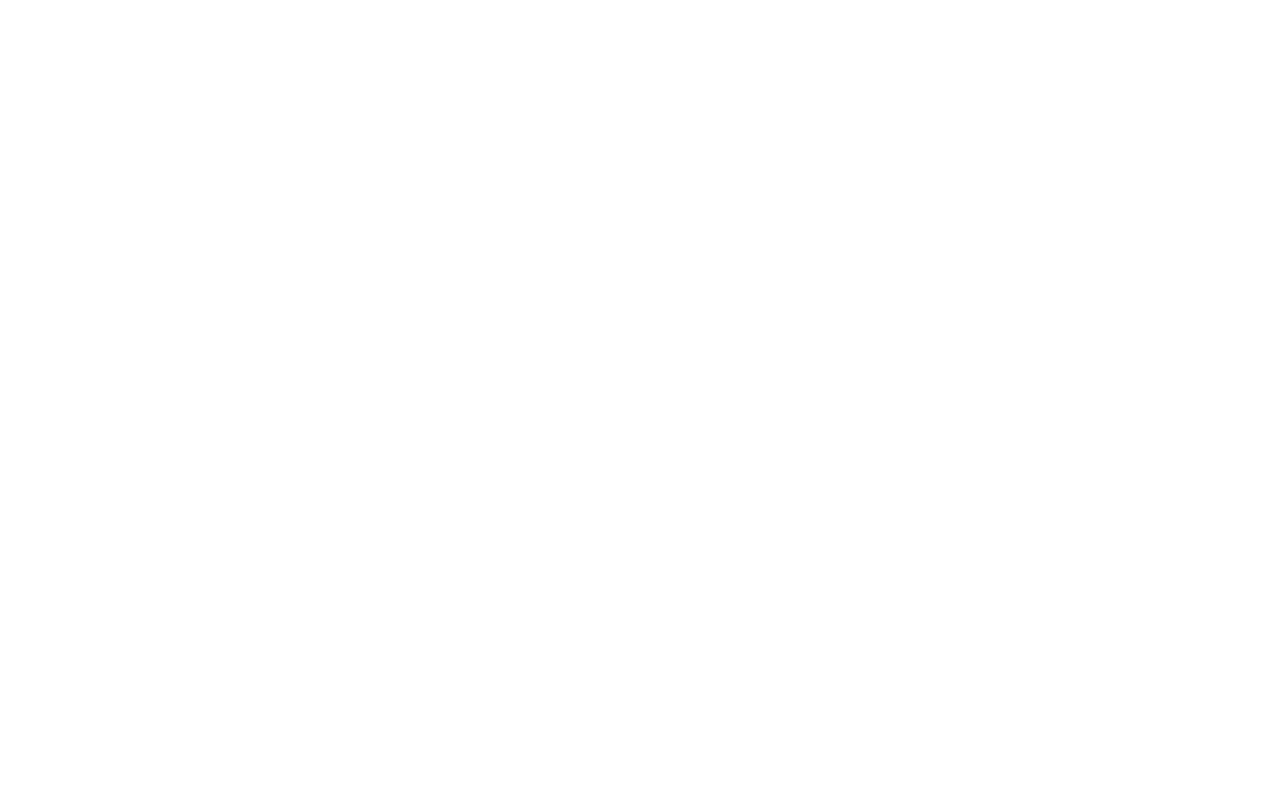
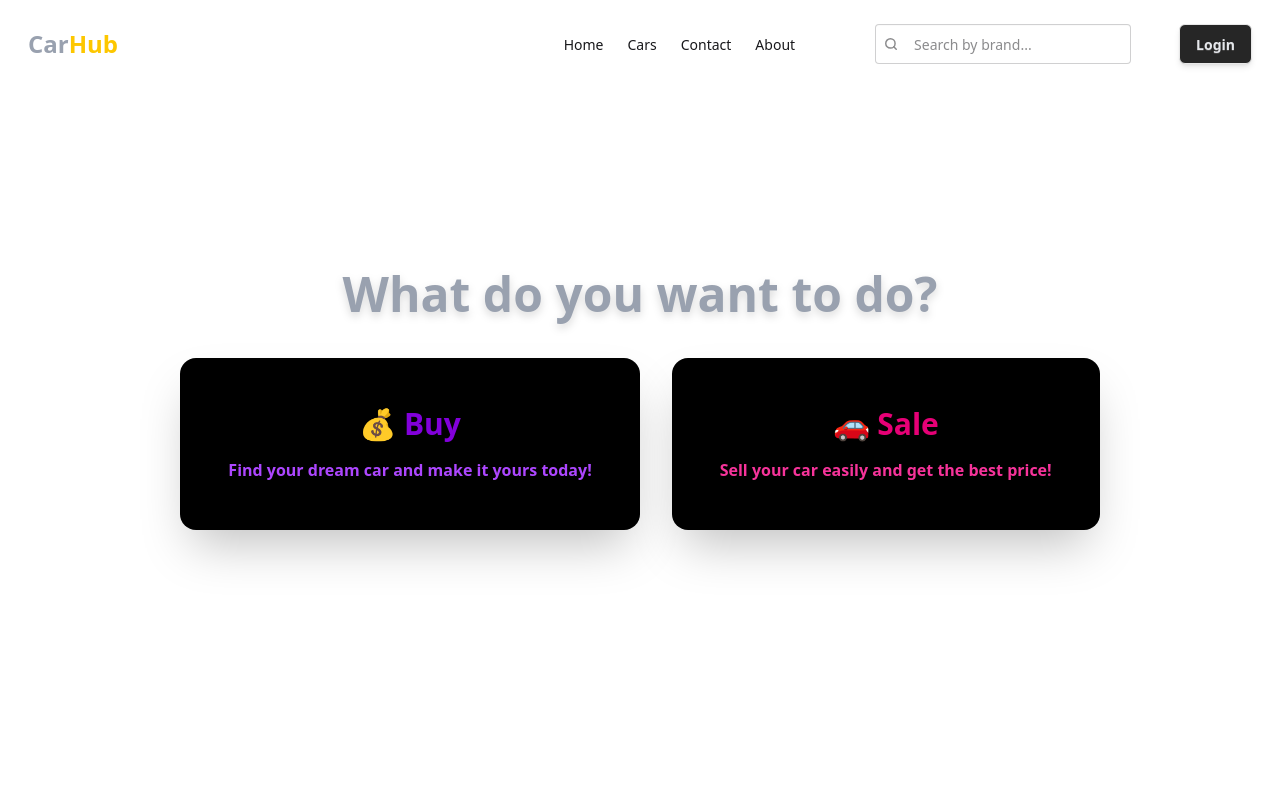
Before and after one commit to jadab691/CarHub, a React (Vite) app in the folder frontend/: page /buysale in a window 1280 px wide. Before the commit this address had no page. Shown: the top 800 px of the page. Built offline with nearby package versions, Linux system fonts and the light colour scheme.

Commit message:
Added Buy/Sale button and 2 pages named Buy and Sale and added footer and navbar to some pages

```diff
--- a/frontend/src/App.jsx
+++ b/frontend/src/App.jsx
@@ -6,6 +6,9 @@
 import About from "./components/About";
 import Login from "./components/Login";
 import Profile from "./components/Profile";
+import BuySale from "./components/BuySale";
+import Buy from "./components/Buy";
+import Sale from "./components/Sale";
 function App() {
   return (
     <div className=" ">
@@ -17,6 +20,10 @@
         <Route path="/about" element={<About />} />
         <Route path="/login" element={<Login />} />
         <Route path="/profile" element={<Profile />} />
+        <Route path="/buysale" element={<BuySale />}></Route>
+        <Route path="/buy" element={<Buy />} />
+        <Route path="/sale" element={<Sale />} />
+
       </Routes>
     </div>
   );
--- a/frontend/src/components/About.jsx
+++ b/frontend/src/components/About.jsx
@@ -1,7 +1,7 @@
 import React from "react";
 import Jadab from "../../public/jadab.jpg";
 import Navbar from "./Navbar";
-
+import Footer from "./Footer";
 function About() {
   return (
     <>
@@ -26,6 +26,7 @@
 
         <div className="w-full md:w-1/2 order-2 md:order-0 mt-12 mb-25 md:mt-25"></div>
       </div>
+      <Footer />
     </>
   );
 }
--- /dev/null
+++ b/frontend/src/components/Buy.jsx
@@ -0,0 +1,20 @@
+import React from "react";
+import Navbar from "./Navbar";
+import Footer from "./Footer";
+
+function Buy() {
+  return (
+    <>
+      <Navbar />
+
+      <div className="max-w-screen-2xl container mx-auto md:px-20 px-4 flex flex-col md:flex-row mt-12 md:mt-5  md:mb-20 ">
+        <div className="w-full md:w-1/2 order-2 md:order-0 mt-12 mb-25 md:mt-25">
+          Buy
+        </div>
+      </div>
+      <Footer />
+    </>
+  );
+}
+
+export default Buy;
--- /dev/null
+++ b/frontend/src/components/BuySale.jsx
@@ -0,0 +1,53 @@
+import React from "react";
+import { Navigate, useNavigate } from "react-router-dom";
+import Navbar from "../components/Navbar";
+import Footer from "../components/Footer";
+
+function BuySale() {
+  const navigate = useNavigate();
+
+  return (
+    <>
+    <Navbar/>
+    <div
+      className="min-h-screen flex flex-col items-center justify-center
+        text-gray-400 "
+    >
+      <h1 className="text-4xl md:text-5xl font-bold mb-10 text-center drop-shadow-lg">
+        What do you want to do?
+      </h1>
+
+      <div className="flex flex-col md:flex-row gap-8">
+        {/* Buy Card */}
+        <div
+          className=" bg-black text-purple-700 font-bold rounded-2xl shadow-2xl hover:scale-105 transform  transition duration-300 flex flex-col items-center justify-center p-12 cursor-pointer"
+          onClick={() => {
+            navigate("/buy");
+          }}
+        >
+          <div className="text-3xl mb-4">💰 Buy</div>
+          <div className="text-center text-purple-500">
+            Find your dream car and make it yours today!
+          </div>
+        </div>
+
+        {/* Sale Card */}
+        <div
+          className="bg-black text-pink-600 font-bold rounded-2xl shadow-2xl hover:scale-105 transform transition duration-300 flex flex-col items-center justify-center p-12 cursor-pointer"
+          onClick={() => {
+            navigate("/sale");
+          }}
+        >
+          <div className="text-3xl mb-4">🚗 Sale</div>
+          <div className="text-center text-pink-500">
+            Sell your car easily and get the best price!
+          </div>
+        </div>
+      </div>
+    </div>
+    <Footer/>
+    </>
+  );
+}
+
+export default BuySale;
--- a/frontend/src/components/Login.jsx
+++ b/frontend/src/components/Login.jsx
@@ -2,6 +2,7 @@
 import { Link, useNavigate } from "react-router-dom";
 import axios from "axios";
 import Navbar from "./Navbar";
+import Footer from "./Footer";
 
 function Login() {
   const [values, setValues] = useState({
@@ -38,14 +39,9 @@
   };
 
   return (
+    <>
+      <Navbar />
       <div className="flex justify-center items-center h-screen">
-      <button
-        className="absolute top-4 left-4 bg-blue-500 text-white px-4 py-2
-        rounded hover:bg-blue-600 cursor-pointer"
-        onClick={() => navigate("/")}
-      >
-        Home
-      </button>
         <div className="w-1/3 px-8 py-6 border rounded-lg shadow-lg">
           {" "}
           {/* ✅ fixed py-6 */}
@@ -90,6 +86,8 @@
           </div>
         </div>
       </div>
+      <Footer />
+    </>
   );
 }
 
--- a/frontend/src/components/Navbar.jsx
+++ b/frontend/src/components/Navbar.jsx
@@ -55,6 +55,17 @@
         <li>
           <a href="/About">About</a>
         </li>
+        {/*buy or sell jofi login thake ?*/}
+        <li>
+          {login_ache ? (
+            <a href="/BuySale">
+              <div>Buy</div>
+              <div>Sale</div>
+            </a>
+          ) : (
+            ""
+          )}
+        </li>
       </>
     );
 
@@ -94,7 +105,7 @@
               {navItems}
             </ul>
           </div>
-          <a className=" text-2xl font-bold cursor-pointer">
+          <a className=" text-2xl font-bold cursor-pointer ">
             <span className="text-gray-400">Car</span>
             <span className="text-yellow-400 mb-4">Hub</span>
           </a>
@@ -133,11 +144,11 @@
           <div>
             {login_ache ? (
               <button
-                className="btn px-4 py-2 rounded-md bg-pink-900 border-black text-gray-200
+                className="btn px-4 py-2 rounded-md bg-yellow-800 border-black text-white
                  hover:bg-blue-800 shadow-md transition duration-200 "
                 onClick={handleProfile}
               >
-                {name}
+                {name}'s Profile
               </button>
             ) : (
               <a
--- a/frontend/src/components/Profile.jsx
+++ b/frontend/src/components/Profile.jsx
@@ -1,6 +1,8 @@
 import React, { useEffect, useState } from "react";
 import { useNavigate } from "react-router-dom";
 import axios from "axios";
+import Navbar from "./Navbar";
+import Footer from "./Footer";
 
 function Profile() {
   const navigate = useNavigate();
@@ -31,22 +33,18 @@
   if (!user) return <p className="text-center mt-10 text-white">Loading...</p>;
 
   return (
+    <>
+      <Navbar />
       <div className="min-h-screen bg-gray-900 flex justify-center items-center p-4 relative">
-      {/* Home Button */}
-      <button
-        className="absolute top-4 left-4 bg-blue-600 hover:bg-blue-700 text-white px-4 py-2 rounded-full shadow-md transition"
-        onClick={handleHome}
-      >
-        Home
-      </button>
-
         <div className="bg-gray-800 rounded-xl p-8 max-w-sm w-full shadow-lg">
           <h2 className="text-2xl font-bold mb-6 text-center text-yellow-400">
             Profile
           </h2>
 
           <div className="mb-4">
-          <label className="block text-gray-300 font-semibold mb-1">Name</label>
+            <label className="block text-gray-300 font-semibold mb-1">
+              Name
+            </label>
             <p className="p-3 rounded-md bg-gray-700 text-white">
               {user.username}
             </p>
@@ -56,7 +54,9 @@
             <label className="block text-gray-300 font-semibold mb-1">
               Email
             </label>
-          <p className="p-3 rounded-md bg-gray-700 text-white">{user.email}</p>
+            <p className="p-3 rounded-md bg-gray-700 text-white">
+              {user.email}
+            </p>
           </div>
 
           <button
@@ -67,6 +67,8 @@
           </button>
         </div>
       </div>
+      <Footer />
+    </>
   );
 }
 
--- a/frontend/src/components/Register.jsx
+++ b/frontend/src/components/Register.jsx
@@ -2,6 +2,8 @@
 import { Link, useNavigate } from "react-router-dom";
 import { useState } from "react";
 import axios from "axios";
+import Navbar from "./Navbar";
+import Footer from "./Footer";
 
 function Register() {
   const navigate = useNavigate(); //for navigation after registration
@@ -35,14 +37,9 @@
   //   console.log(values);
 
   return (
+    <>
+      <Navber />
       <div className="flex justify-center items-center h-screen">
-      <button
-        className="absolute top-4 left-4 bg-blue-500 text-white px-4 py-2
-        rounded hover:bg-blue-600 cursor-pointer"
-        onClick={() => navigate("/")}
-      >
-        Home
-      </button>
         <div className="w-1/3 px-8 py - 6 border rounded-lg shadow-lg">
           <h2 className="text-2xl font-bold mb-6 text-center">Register</h2>
           <form onSubmit={handleSubmit}>
@@ -91,6 +88,8 @@
           </div>
         </div>
       </div>
+      <Footer />
+    </>
   );
 }
 
--- /dev/null
+++ b/frontend/src/components/Sale.jsx
@@ -0,0 +1,20 @@
+import React from "react";
+import Navbar from "./Navbar";
+import Footer from "./Footer";
+
+function Buy() {
+  return (
+    <>
+      <Navbar />
+
+      <div className="max-w-screen-2xl container mx-auto md:px-20 px-4 flex flex-col md:flex-row mt-12 md:mt-5  md:mb-20 ">
+        <div className="w-full md:w-1/2 order-2 md:order-0 mt-12 mb-25 md:mt-25">
+          Sale
+        </div>
+      </div>
+      <Footer />
+    </>
+  );
+}
+
+export default Buy;
```
Lines whose indentation alone changed are shown as unchanged.
